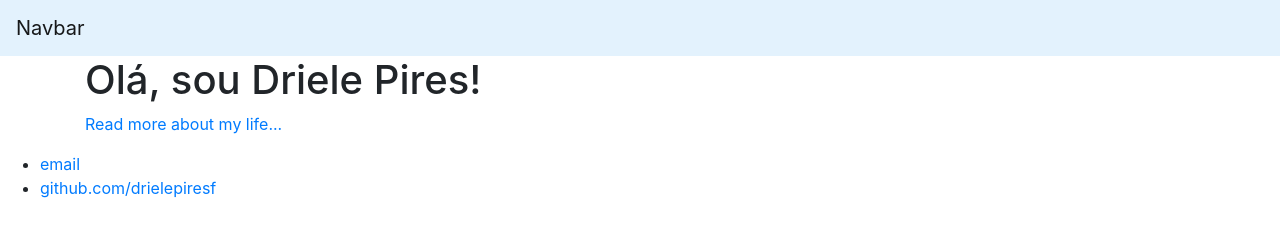
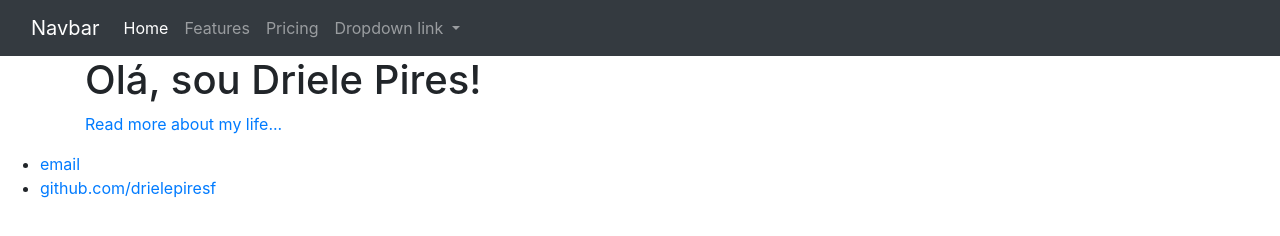
Before and after one commit to drielepiresf/drielepiresf.github.io, a plain HTML site: page index.html in a window 1280 px wide. Drawn offline with nearby package versions, Linux system fonts and the light colour scheme.

Commit message:
Update index.html

```diff
--- a/index.html
+++ b/index.html
@@ -5,10 +5,37 @@
 		<link rel="stylesheet" href="https://cdn.jsdelivr.net/npm/bootstrap@4.5.3/dist/css/bootstrap.min.css" integrity="sha384-TX8t27EcRE3e/ihU7zmQxVncDAy5uIKz4rEkgIXeMed4M0jlfIDPvg6uqKI2xXr2" crossorigin="anonymous">
 	</head>
 	<body>
-		<nav class="navbar navbar-light" style="background-color: #e3f2fd;">
-			<!-- Navbar content -->
-			<a class="navbar-brand" href="https://google.com">Navbar</a>
-		  </nav>
+		<nav class="navbar navbar-expand-lg navbar-dark bg-dark">
+  <div class="container-fluid">
+    <a class="navbar-brand" href="#">Navbar</a>
+    <button class="navbar-toggler" type="button" data-bs-toggle="collapse" data-bs-target="#navbarNavDropdown" aria-controls="navbarNavDropdown" aria-expanded="false" aria-label="Toggle navigation">
+      <span class="navbar-toggler-icon"></span>
+    </button>
+    <div class="collapse navbar-collapse" id="navbarNavDropdown">
+      <ul class="navbar-nav">
+        <li class="nav-item">
+          <a class="nav-link active" aria-current="page" href="#">Home</a>
+        </li>
+        <li class="nav-item">
+          <a class="nav-link" href="#">Features</a>
+        </li>
+        <li class="nav-item">
+          <a class="nav-link" href="#">Pricing</a>
+        </li>
+        <li class="nav-item dropdown">
+          <a class="nav-link dropdown-toggle" href="#" id="navbarDropdownMenuLink" role="button" data-bs-toggle="dropdown" aria-expanded="false">
+            Dropdown link
+          </a>
+          <ul class="dropdown-menu" aria-labelledby="navbarDropdownMenuLink">
+            <li><a class="dropdown-item" href="#">Action</a></li>
+            <li><a class="dropdown-item" href="#">Another action</a></li>
+            <li><a class="dropdown-item" href="#">Something else here</a></li>
+          </ul>
+        </li>
+      </ul>
+    </div>
+  </div>
+</nav>
 		<div class="container">
     		<div class="blurb">
         		<h1>Olá, sou Driele Pires!</h1>
```
